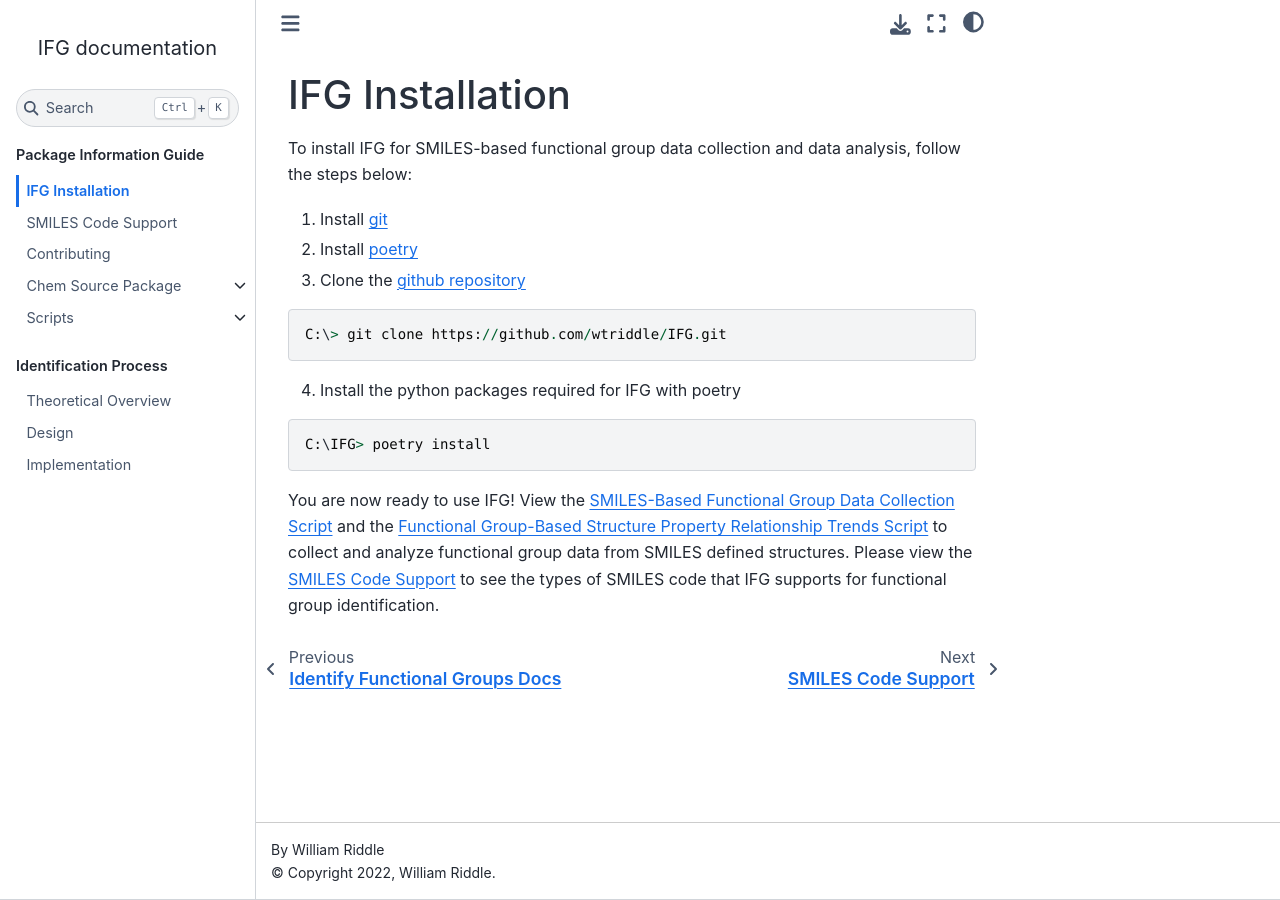
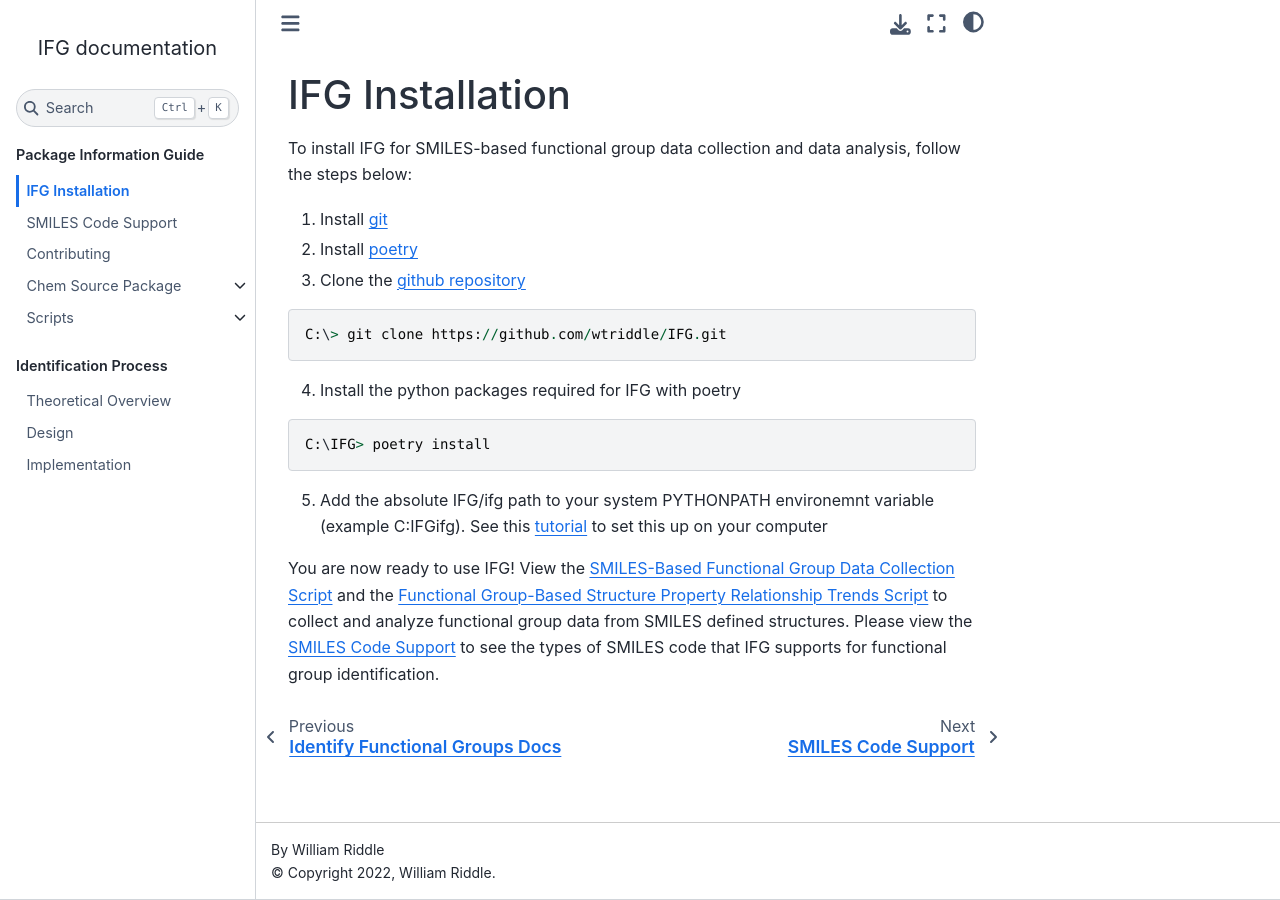
Before and after one commit to wtriddle/IFG, a Sphinx documentation site: the page built from docs/source/installation.rst, in a window 1280 px wide. Built offline with Sphinx 7.4.7 and the Sphinx Book theme 1.1.4, drawn with Linux system fonts in a browser that asks for light colours; pages that are not in the unit, such as notebooks, are missing from menus.

Commit message:
install step include

```diff
--- a/docs/source/installation.rst
+++ b/docs/source/installation.rst
@@ -19,6 +19,9 @@ To install IFG for SMILES-based functional group data collection and data analys
 
     C:\IFG> poetry install
 
+5. Add the absolute IFG/ifg path to your system PYTHONPATH environemnt variable (example C:\IFG\ifg).
+   See this `tutorial <https://www.simplilearn.com/tutorials/python-tutorial/python-path>`_ to set this up on your computer
+
 You are now ready to use IFG!
 View the :ref:`collection-script-ref` and the :ref:`analysis-script-ref` to collect and analyze functional group data from SMILES defined structures.
 Please view the :ref:`smiles-code-support-ref` to see the types of SMILES code that IFG supports for functional group identification.
```
